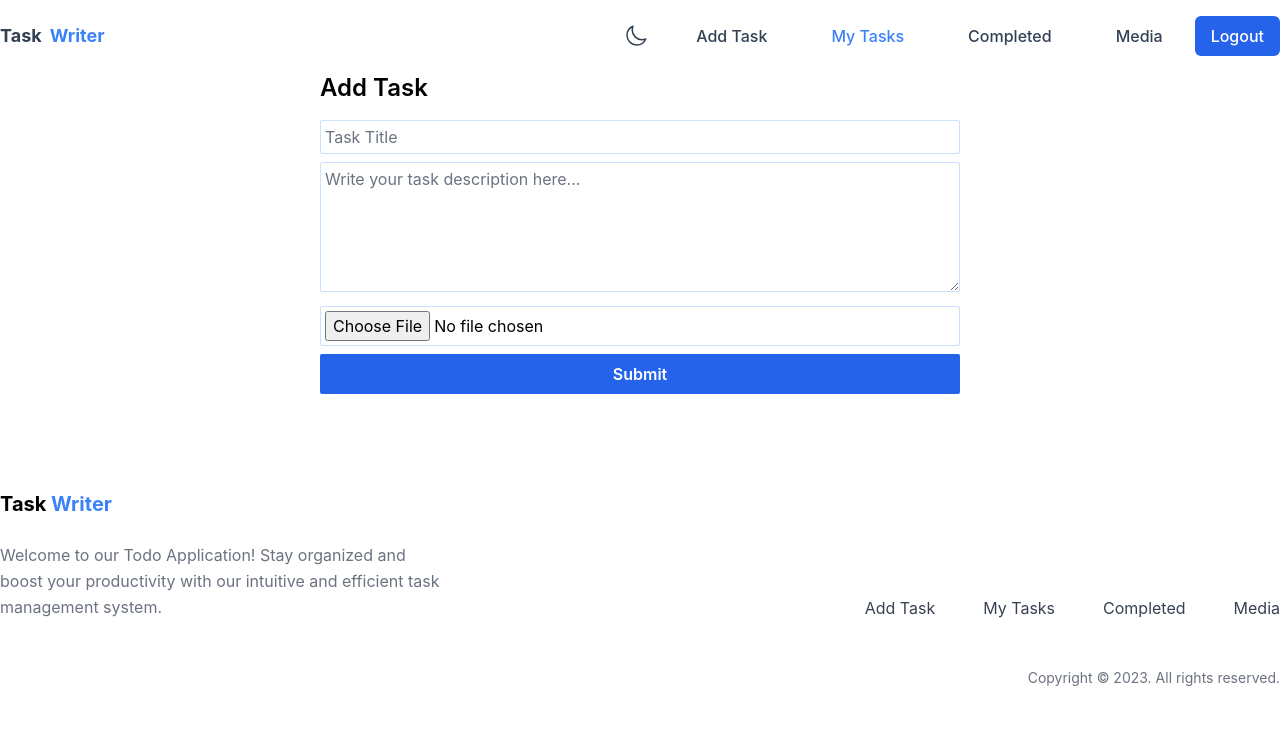
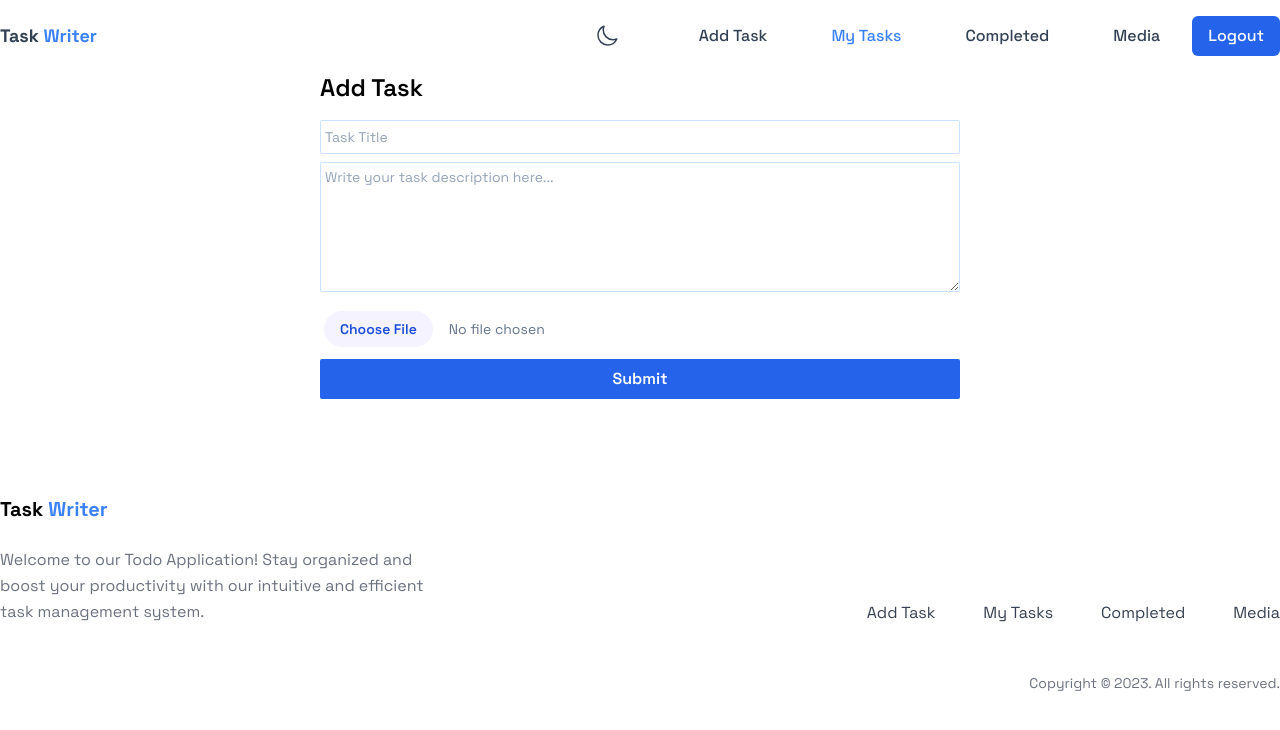
Before and after one commit to noyandey88/task-management-client, a React (Create React App) app: page /add-task in a window 1280 px wide. Shown: the top 730 px of the page. Built offline with nearby package versions, Linux system fonts and the light colour scheme; no server answers; sample sign-in values are in the browser's storage.

Commit message:
home page has been changed and added 12 sections

```diff
--- a/src/App.tsx
+++ b/src/App.tsx
@@ -6,7 +6,7 @@ import { router } from './Routes/Router/Router';
 
 function App() {
   return (
-    <div className="dark:bg-dark">
+    <div className="dark:bg-dark font-grotesk">
       <div className="max-w-7xl mx-auto">
         <RouterProvider router={router} />
         <Toaster />
--- a/src/components/AddTask/AddTask.tsx
+++ b/src/components/AddTask/AddTask.tsx
@@ -46,14 +46,14 @@ const AddTask = () => {
         <form onSubmit={handleTaskSubmit} className="space-y-2">
           <div>
             {/* <label htmlFor="title">Task Title:</label> */}
-            <input name="title" type="title" className="w-full px-1 py-1 form-input dark:bg-gray-800 border-blue-300/50 rounded-sm" id="title" placeholder="Task Title" required />
+            <input name="title" type="title" className="w-full px-1 py-1 form-input dark:bg-gray-900 dark:text-slate-200 border-blue-300/50 rounded-sm placeholder:text-sm placeholder:text-slate-400" id="title" placeholder="Task Title" required />
           </div>
           <div>
             {/* <label htmlFor="task">Task Description</label> */}
-            <textarea name="description" id="description" cols={30} rows={5} className="w-full px-1 py-1 form-textarea border-blue-300/50 dark:bg-gray-800 rounded-sm" placeholder="Write your task description here..." required></textarea>
+            <textarea name="description" id="description" cols={30} rows={5} className="w-full px-1 py-1 form-textarea border-blue-300/50 dark:bg-gray-900 dark:text-slate-200 rounded-sm placeholder:text-sm placeholder:text-slate-400" placeholder="Write your task description here..." required></textarea>
           </div>
           <div>
-            <input type="file" name="image" id="image" className="w-full px-1 py-1 form-input border-blue-300/50 rounded-sm dark:bg-gray-200" accept="image/*" required />
+            <input type="file" name="image" id="image" className="w-full px-1 py-1 form-input border-none border-blue-300/50 rounded-sm bg-transparent text-sm text-slate-500 dark:text-slate-400 file:mr-4 file:py-2 file:px-4 file:rounded-full file:border-0 file:text-sm file:font-semibold file:bg-violet-50 file:text-blue-700 hover:file:bg-violet-100" accept="image/*" required />
           </div>
           <div>
             <button type="submit" className="w-full px-1 py-2 bg-blue-600 text-white font-semibold rounded-sm">Submit</button>
--- a/src/components/Header/Header.tsx
+++ b/src/components/Header/Header.tsx
@@ -1,4 +1,4 @@
-import React, { useEffect, useState } from 'react';
+import { useEffect, useState } from 'react';
 import { toast } from 'react-hot-toast';
 import { Link, useNavigate } from 'react-router-dom';
 import { useAuth } from '../../contexts/AuthProvider';
@@ -47,13 +47,9 @@ const Header = () => {
       })
   }
 
-
   const menus = <>
-    {
-      user?.uid &&
-      <>
-        <li className="flex items-stretch">
-          <button onClick={handleThemeChange} className="px-4 py-2 my-4 rounded-md hover:bg-indigo-100">
+    <li className="flex items-stretch mr-8">
+      <button onClick={handleThemeChange} className="px-4 py-2 my-4 rounded-md hover:bg-indigo-100 dark:hover:bg-blue-400">
         {
           !theme ?
             <svg xmlns="http://www.w3.org/2000/svg" fill="none" viewBox="0 0 24 24" strokeWidth={1.5} stroke="currentColor" className="w-6 h-6 dark:text-white">
@@ -66,7 +62,9 @@ const Header = () => {
         }
       </button>
     </li>
-
+    {
+      user?.uid &&
+      <>
         <li role="none" className="flex items-stretch">
           <Link
             className="flex items-center gap-2 py-4 transition-colors duration-300 dark:text-white hover:text-blue-500 lg:px-8"
@@ -124,12 +122,13 @@ const Header = () => {
           role="navigation"
         >
           {/*      <!-- Brand logo --> */}
-          <Link
+          <div
             className="flex items-center gap-2 whitespace-nowrap dark:text-white py-3 text-2xl md:text-lg lg:flex-1 font-bold"
-            to="/"
           >
+            <Link to="/">
               Task <span className="text-blue-500">Writer</span>
             </Link>
+          </div>
           {/*      <!-- Mobile trigger --> */}
           <button
             className={`relative order-10 block h-10 w-10 self-center lg:hidden
--- a/src/components/Spinner/Spinner.tsx
+++ b/src/components/Spinner/Spinner.tsx
@@ -24,7 +24,7 @@ const Spinner = () => {
         />
         <path
           d="M12 22C14.6522 22 17.1957 20.9464 19.0711 19.0711C20.9464 17.1957 22 14.6522 22 12C22 9.34784 20.9464 6.8043 19.0711 4.92893C17.1957 3.05357 14.6522 2 12 2"
-          className="stroke-indigo-500"
+          className="stroke-blue-500"
           strokeWidth="4"
         />
       </svg>
--- a/src/components/footer/Footer.tsx
+++ b/src/components/footer/Footer.tsx
@@ -9,36 +9,36 @@ export default function Footer() {
             <div>
               <h2 className="text-xl font-bold dark:text-white">Task <span className="text-blue-500">Writer</span></h2>
             </div>
-            <p className="mx-auto mt-6 max-w-md text-center leading-relaxed text-gray-500 lg:text-left">
+            <p className="mx-auto mt-6 max-w-md text-center leading-relaxed text-gray-500 dark:text-gray-200 lg:text-left">
               Welcome to our Todo Application! Stay organized and boost your productivity with our intuitive and efficient task management system.
             </p>
           </div>
           <nav aria-label="Footer Nav" className="mt-12 lg:mt-0">
             <ul className="flex flex-wrap justify-center gap-6 md:gap-8 lg:justify-end lg:gap-12">
               <li>
-                <Link className="text-gray-700 transition hover:text-gray-700/75" to="/">
+                <Link className="text-gray-700 transition dark:text-gray-200 hover:text-gray-700/75" to="/">
                   Add Task
                 </Link>
               </li>
               <li>
-                <Link className="text-gray-700 transition hover:text-gray-700/75" to="/">
+                <Link className="text-gray-700 transition dark:text-gray-200 hover:text-gray-700/75" to="/">
                   My Tasks
                 </Link>
               </li>
               <li>
-                <Link className="text-gray-700 transition hover:text-gray-700/75" to="/">
+                <Link className="text-gray-700 transition dark:text-gray-200 hover:text-gray-700/75" to="/">
                   Completed
                 </Link>
               </li>
               <li>
-                <Link className="text-gray-700 transition hover:text-gray-700/75" to="/">
+                <Link className="text-gray-700 transition dark:text-gray-200 hover:text-gray-700/75" to="/">
                   Media
                 </Link>
               </li>
             </ul>
           </nav>
         </div>
-        <p className="mt-12 text-center text-sm text-gray-500 lg:text-right">
+        <p className="mt-12 text-center text-sm text-gray-500 dark:text-gray-200 lg:text-right">
           Copyright &copy; 2023. All rights reserved.
         </p>
       </div>
--- a/src/components/hero/Hero.tsx
+++ b/src/components/hero/Hero.tsx
@@ -9,7 +9,7 @@ export default function Hero() {
         <div className="w-full lg:w-1/2">
           <div className="lg:max-w-lg">
             <h1 className="text-3xl font-semibold text-gray-800 dark:text-white lg:text-4xl">Best place to add <br /> your <span className="text-blue-500 ">Tasks</span></h1>
-            <p className="mt-3 text-gray-600 dark:text-gray-400">Lorem ipsum dolor sit amet, consectetur adipisicing elit. Porro beatae error laborum ab amet sunt recusandae? Reiciendis natus perspiciatis optio.</p>
+            <p className="mt-3 text-gray-600 dark:text-gray-400">Categorize your tasks into different lists or projects to keep them neatly organized. Whether it's personal, work-related, or any other category, our application allows you to create customized lists to suit your needs.</p>
             <button onClick={() => navigate('/add-task')} className="w-full px-5 py-2 mt-6 text-sm tracking-wider text-white uppercase transition-colors duration-300 transform bg-blue-600 rounded-lg lg:w-auto hover:bg-blue-500 focus:outline-none focus:bg-blue-500 font-bold">Add Task</button>
           </div>
         </div>
--- a/src/index.css
+++ b/src/index.css
@@ -1,17 +1,19 @@
+@import url("https://fonts.googleapis.com/css2?family=Outfit:wght@400;700&family=Space+Grotesk:wght@300;400;500;600;700&display=swap");
+
 @tailwind base;
 @tailwind components;
 @tailwind utilities;
 
 body {
   margin: 0;
-  font-family: -apple-system, BlinkMacSystemFont, 'Segoe UI', 'Roboto', 'Oxygen',
-    'Ubuntu', 'Cantarell', 'Fira Sans', 'Droid Sans', 'Helvetica Neue',
+  font-family: -apple-system, BlinkMacSystemFont, "Segoe UI", "Roboto", "Oxygen",
+    "Ubuntu", "Cantarell", "Fira Sans", "Droid Sans", "Helvetica Neue",
     sans-serif;
   -webkit-font-smoothing: antialiased;
   -moz-osx-font-smoothing: grayscale;
 }
 
 code {
-  font-family: source-code-pro, Menlo, Monaco, Consolas, 'Courier New',
+  font-family: source-code-pro, Menlo, Monaco, Consolas, "Courier New",
     monospace;
 }
--- a/tailwind.config.js
+++ b/tailwind.config.js
@@ -8,6 +8,9 @@ module.exports = {
     extend: {
       colors: {
         dark: "#181D31"
+      },
+      fontFamily: {
+        grotesk: ['Space Grotesk', 'sans-serif']
       }
     },
   },
```
Also changed, not shown: src/components/faq/Faq.tsx (+17 -25 lines). Lines whose indentation alone changed are shown as unchanged.
